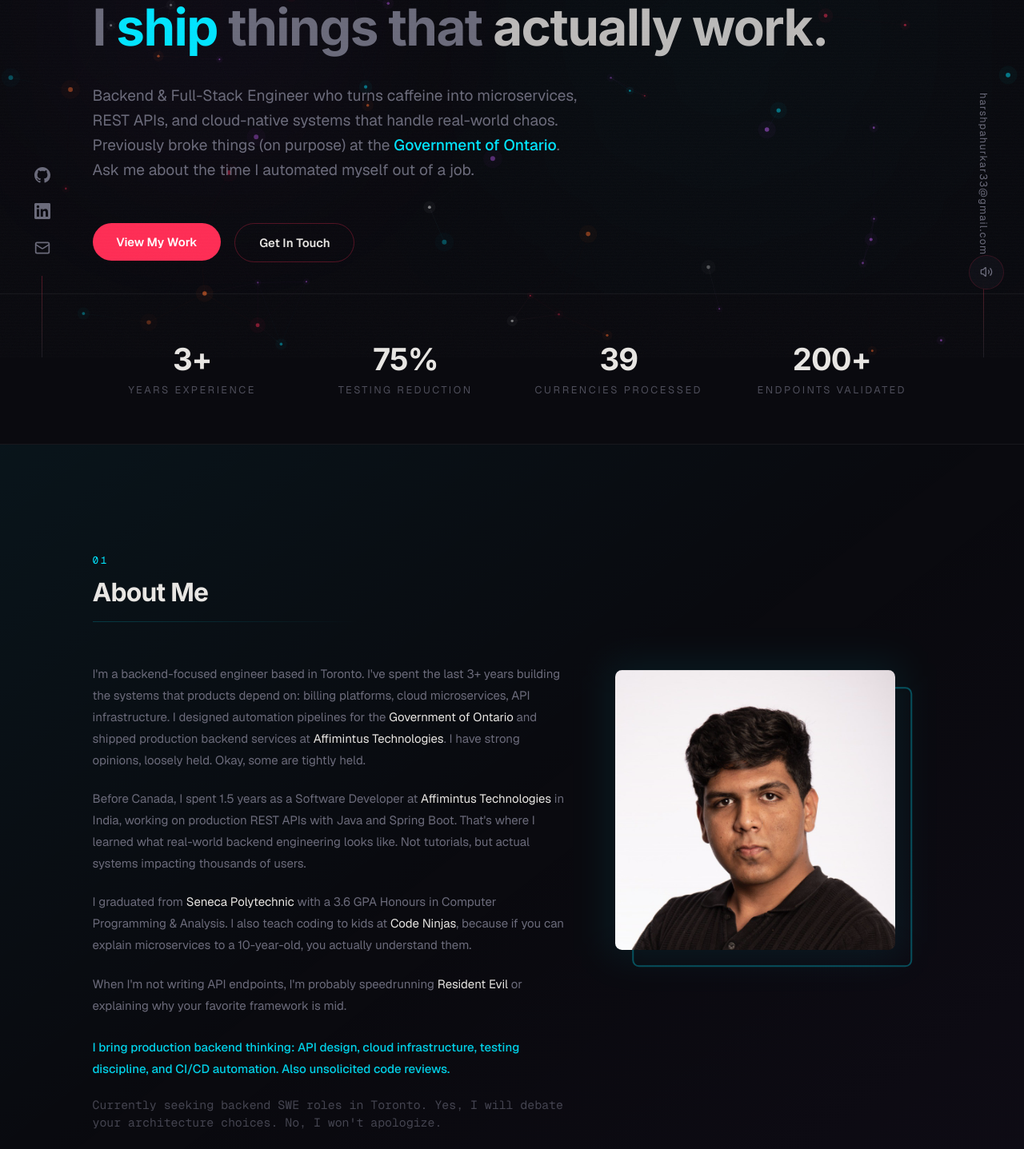
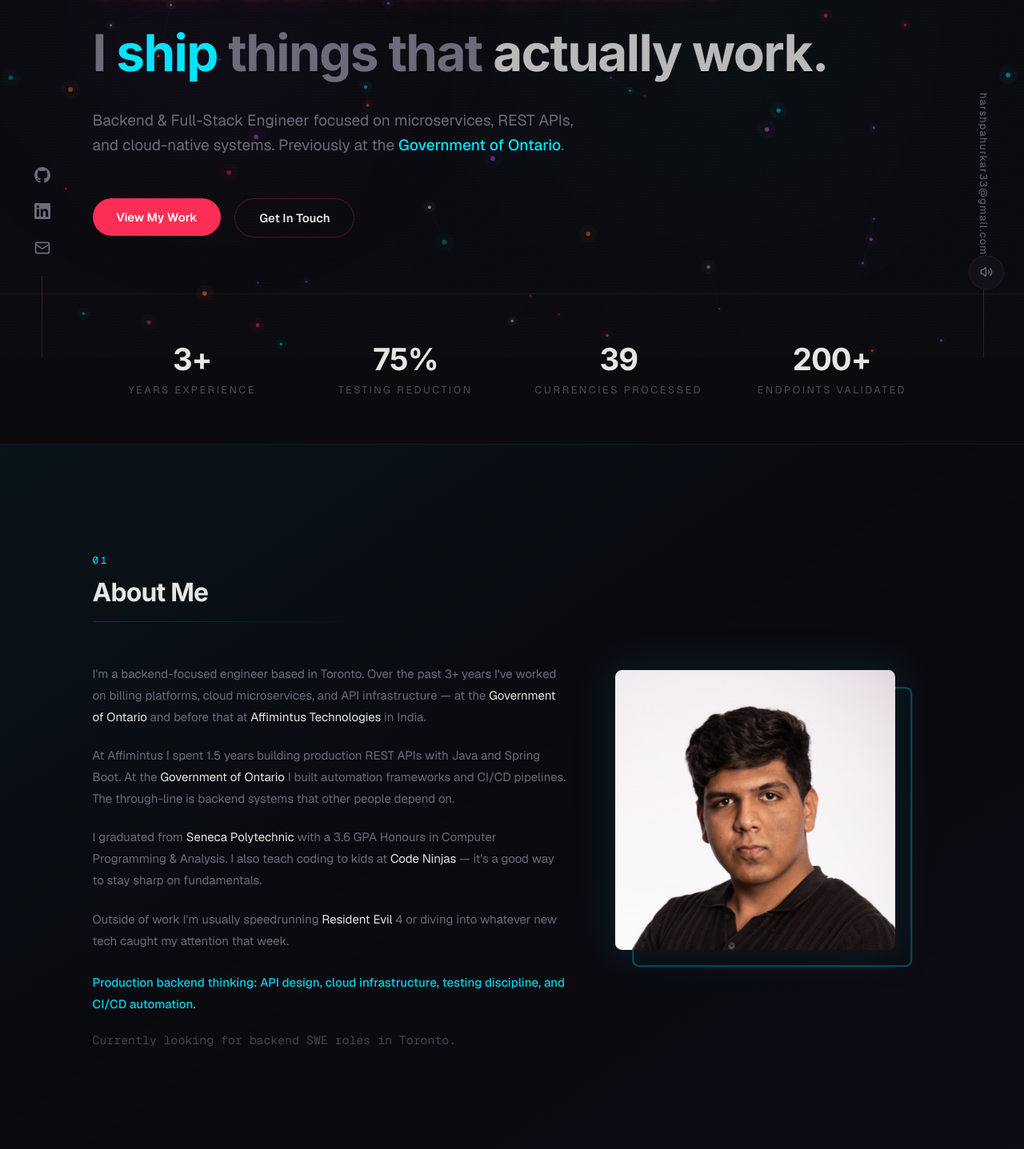
Before and after one commit to harshpahurkar/Portfolio, a Next.js app: page / in a window 1280 px wide. Shown: the part 353-1790 px from the top of the page at 80% size. Built offline with nearby package versions, Linux system fonts and the light colour scheme.

Commit message:
refactor: remove Lenis, native scroll + rewrite tryhard copy

```diff
--- a/package.json
+++ b/package.json
@@ -11,7 +11,6 @@
   "dependencies": {
     "clsx": "^2.1.1",
     "framer-motion": "^12.38.0",
-    "lenis": "^1.3.21",
     "lucide-react": "^1.8.0",
     "next": "16.2.3",
     "react": "19.2.4",
--- a/src/app/globals.css
+++ b/src/app/globals.css
@@ -20,6 +20,7 @@
 }
 
 html {
+  scroll-behavior: smooth;
   scroll-padding-top: 80px;
   font-size: 17px;
   overflow-x: hidden;
--- a/src/components/ui/ConsoleEasterEgg.tsx
+++ b/src/components/ui/ConsoleEasterEgg.tsx
@@ -4,27 +4,15 @@ import { useEffect } from "react";
 
 const MESSAGES = [
   [
-    "%c🎮 Oh? You opened the console? We're the same, you and I.",
-    "color: #ff2d55; font-size: 16px; font-weight: bold;",
+    "%c👋 Hey — you opened the console. Good instinct.",
+    "color: #ff2d55; font-size: 14px; font-weight: bold;",
   ],
   [
-    "%c⚡ Built by Harsh Pahurkar — ENTP, so naturally I over-engineered the portfolio instead of applying to jobs.",
+    "%c🔧 Next.js 16 + React 19 + Tailwind v4 + Framer Motion",
     "color: #bf5af2; font-size: 12px;",
   ],
   [
-    "%c💼 If you're a recruiter reading source code... you're my kind of recruiter. Let's talk.",
-    "color: #ff2d55; font-size: 12px;",
-  ],
-  [
-    "%c🔧 Stack: Next.js 16 + React 19 + Tailwind v4 + Framer Motion + an unreasonable number of opinions",
-    "color: #ff6b2b; font-size: 11px;",
-  ],
-  [
-    "%c🧪 Fun fact: This portfolio has more animations than some production apps I've shipped. Priorities.",
-    "color: #00e5ff; font-size: 11px;",
-  ],
-  [
-    "%c🎯 Psst… try the Konami Code. ↑↑↓↓←→←→BA — you won't regret it. Probably.",
+    "%c🎯 Try the Konami Code. ↑↑↓↓←→←→BA",
     "color: #00e5ff; font-size: 11px; font-style: italic;",
   ],
 ];
--- a/src/components/ui/ScrollProgress.tsx
+++ b/src/components/ui/ScrollProgress.tsx
@@ -6,8 +6,8 @@ import { useReducedMotion } from "@/hooks/useReducedMotion";
 export default function ScrollProgress() {
   const { scrollYProgress } = useScroll();
   const scaleX = useSpring(scrollYProgress, {
-    stiffness: 100,
-    damping: 30,
+    stiffness: 300,
+    damping: 40,
     restDelta: 0.001,
   });
   const reduced = useReducedMotion();
--- a/src/components/ui/ScrollReveal.tsx
+++ b/src/components/ui/ScrollReveal.tsx
@@ -14,10 +14,10 @@ interface ScrollRevealProps {
 }
 
 const offsets = {
-  up: { y: 50 },
-  down: { y: -50 },
-  left: { x: 60 },
-  right: { x: -60 },
+  up: { y: 30 },
+  down: { y: -30 },
+  left: { x: 40 },
+  right: { x: -40 },
 };
 
 const variants = {
@@ -47,7 +47,7 @@ export default function ScrollReveal({
   variant = "default",
 }: ScrollRevealProps) {
   const ref = useRef<HTMLDivElement>(null);
-  const isInView = useInView(ref, { once: true, margin: "-60px" });
+  const isInView = useInView(ref, { once: true, margin: "-40px" });
   const reduced = useReducedMotion();
 
   if (reduced) {
@@ -62,9 +62,9 @@ export default function ScrollReveal({
       initial={v.hidden}
       animate={isInView ? v.visible : v.hidden}
       transition={{
-        duration: variant === "slide" ? 0.7 : 0.5,
+        duration: variant === "slide" ? 0.5 : 0.4,
         delay,
-        ease: [0.16, 1, 0.3, 1],
+        ease: [0.25, 1, 0.5, 1],
       }}
       className={cn(className)}
     >
--- a/src/components/ui/SmoothScroll.tsx
+++ b/src/components/ui/SmoothScroll.tsx
@@ -1,48 +1,5 @@
 "use client";
 
-import { useEffect } from "react";
-import Lenis from "lenis";
-import "lenis/dist/lenis.css";
-
 export default function SmoothScroll() {
-  useEffect(() => {
-    const lenis = new Lenis({
-      duration: 1.2,
-      easing: (t: number) => 1 - Math.pow(1 - t, 4),
-      smoothWheel: true,
-      touchMultiplier: 2,
-      wheelMultiplier: 1,
-    });
-
-    // Manual RAF loop — syncs to actual display refresh rate (144Hz, etc.)
-    let rafId: number;
-    function raf(time: number) {
-      lenis.raf(time);
-      rafId = requestAnimationFrame(raf);
-    }
-    rafId = requestAnimationFrame(raf);
-
-    // Make lenis available for anchor links
-    const handleClick = (e: MouseEvent) => {
-      const target = e.target as HTMLElement;
-      const anchor = target.closest('a[href^="#"]');
-      if (anchor) {
-        const href = anchor.getAttribute("href");
-        if (href && href !== "#") {
-          e.preventDefault();
-          const el = document.querySelector(href);
-          if (el) lenis.scrollTo(el as HTMLElement, { offset: -80 });
-        }
-      }
-    };
-    document.addEventListener("click", handleClick);
-
-    return () => {
-      cancelAnimationFrame(rafId);
-      lenis.destroy();
-      document.removeEventListener("click", handleClick);
-    };
-  }, []);
-
   return null;
 }
--- a/src/data/personal.ts
+++ b/src/data/personal.ts
@@ -26,23 +26,23 @@ export const heroData = {
   name: "Harsh Pahurkar.",
   headline: "I build things that actually work.",
   description:
-    "Backend & Full-Stack Engineer who turns caffeine into microservices, REST APIs, and cloud-native systems that handle real-world chaos. Previously broke things (on purpose) at the ",
+    "Backend & Full-Stack Engineer focused on microservices, REST APIs, and cloud-native systems. Previously at the ",
   descriptionHighlight: "Government of Ontario",
-  descriptionEnd: ". Ask me about the time I automated myself out of a job.",
+  descriptionEnd: ".",
   status: "Available for opportunities",
 };
 
 export const aboutData = {
   paragraphs: [
-    "I'm a backend-focused engineer based in Toronto. I've spent the last 3+ years building the systems that products depend on: billing platforms, cloud microservices, API infrastructure. I designed automation pipelines for the Government of Ontario and shipped production backend services at Affimintus Technologies. I have strong opinions, loosely held. Okay, some are tightly held.",
-    "Before Canada, I spent 1.5 years as a Software Developer at Affimintus Technologies in India, working on production REST APIs with Java and Spring Boot. That's where I learned what real-world backend engineering looks like. Not tutorials, but actual systems impacting thousands of users.",
-    "I graduated from Seneca Polytechnic with a 3.6 GPA Honours in Computer Programming & Analysis. I also teach coding to kids at Code Ninjas, because if you can explain microservices to a 10-year-old, you actually understand them.",
-    "When I'm not writing API endpoints, I'm probably speedrunning Resident Evil or explaining why your favorite framework is mid.",
+    "I'm a backend-focused engineer based in Toronto. Over the past 3+ years I've worked on billing platforms, cloud microservices, and API infrastructure — at the Government of Ontario and before that at Affimintus Technologies in India.",
+    "At Affimintus I spent 1.5 years building production REST APIs with Java and Spring Boot. At the Government of Ontario I built automation frameworks and CI/CD pipelines. The through-line is backend systems that other people depend on.",
+    "I graduated from Seneca Polytechnic with a 3.6 GPA Honours in Computer Programming & Analysis. I also teach coding to kids at Code Ninjas — it's a good way to stay sharp on fundamentals.",
+    "Outside of work I'm usually speedrunning Resident Evil 4 or diving into whatever new tech caught my attention that week.",
   ],
   currently:
-    "Currently seeking backend SWE roles in Toronto. Yes, I will debate your architecture choices. No, I won't apologize.",
+    "Currently looking for backend SWE roles in Toronto.",
   whatIBring:
-    "I bring production backend thinking: API design, cloud infrastructure, testing discipline, and CI/CD automation. Also unsolicited code reviews.",
+    "Production backend thinking: API design, cloud infrastructure, testing discipline, and CI/CD automation.",
 };
 
 export const metrics: Metric[] = [
@@ -62,7 +62,7 @@ export const navItems: NavItem[] = [
 export const contactData = {
   heading: "Get In Touch",
   description:
-    "Whether you have a job opportunity, a hot take about microservices, or just want to debate tabs vs spaces, my inbox is open and has better uptime than most production APIs.",
+    "I'm currently open to new opportunities. If you have a role that might be a good fit, or just want to connect, feel free to reach out.",
   email: "harshpahurkar33@gmail.com",
   linkedin: "https://linkedin.com/in/harshpahurkar",
   github: "https://github.com/harshpahurkar",
@@ -70,9 +70,9 @@ export const contactData = {
 };
 
 export const footerData = {
-  builtWith: "Built with Next.js, Tailwind CSS & Framer Motion. Deployed on Vercel. Fueled by spite and energy drinks.",
+  builtWith: "Built with Next.js, Tailwind CSS & Framer Motion. Deployed on Vercel.",
   openSource: {
-    text: "View source. I dare you.",
+    text: "View source on GitHub",
     href: "https://github.com/harshpahurkar/Portfolio",
   },
 };
```
Also changed, not shown: 1 other file (tests, documents, lock files or other folders).
